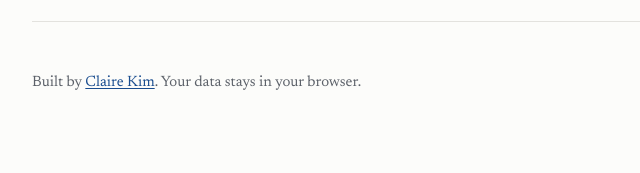
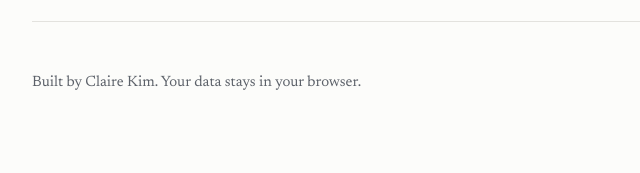
Before and after one commit to cykim5/automation-assessment, a plain HTML site: page index.html in a window 1280 px wide. Shown: the part 1781-1954 px from the top of the page, 128-768 px from the left. Drawn offline with Linux system fonts and the light colour scheme.

Commit message:
Drop the footer link to the portfolio
cykim5.github.io returns 404: that repo is private and Pages is off,
so the only link on the page went nowhere. The name stays as text.

```diff
--- a/index.html
+++ b/index.html
@@ -99,7 +99,7 @@
     </section>
 
     <footer class="footer">
-      <p>Built by <a href="https://cykim5.github.io">Claire Kim</a>. Your data stays in your browser.</p>
+      <p>Built by Claire Kim. Your data stays in your browser.</p>
     </footer>
   </main>
   <script src="app.js"></script>
```
